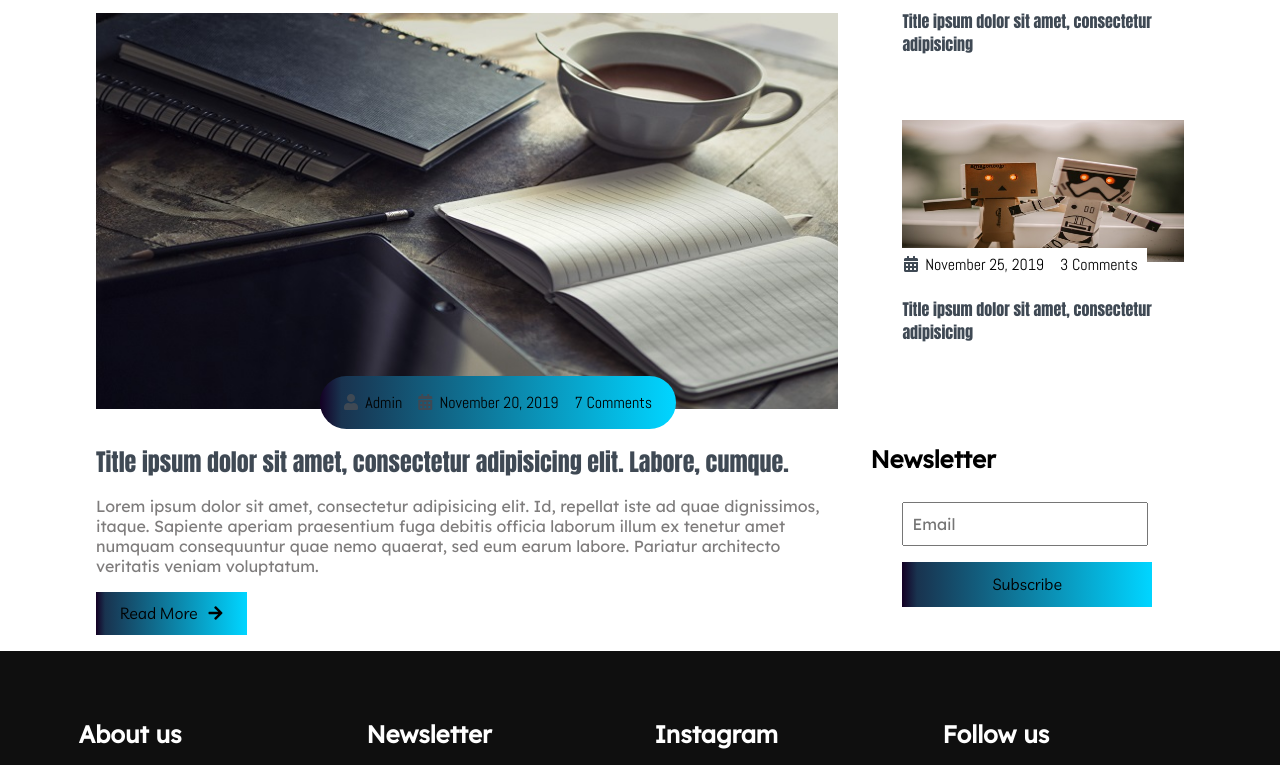
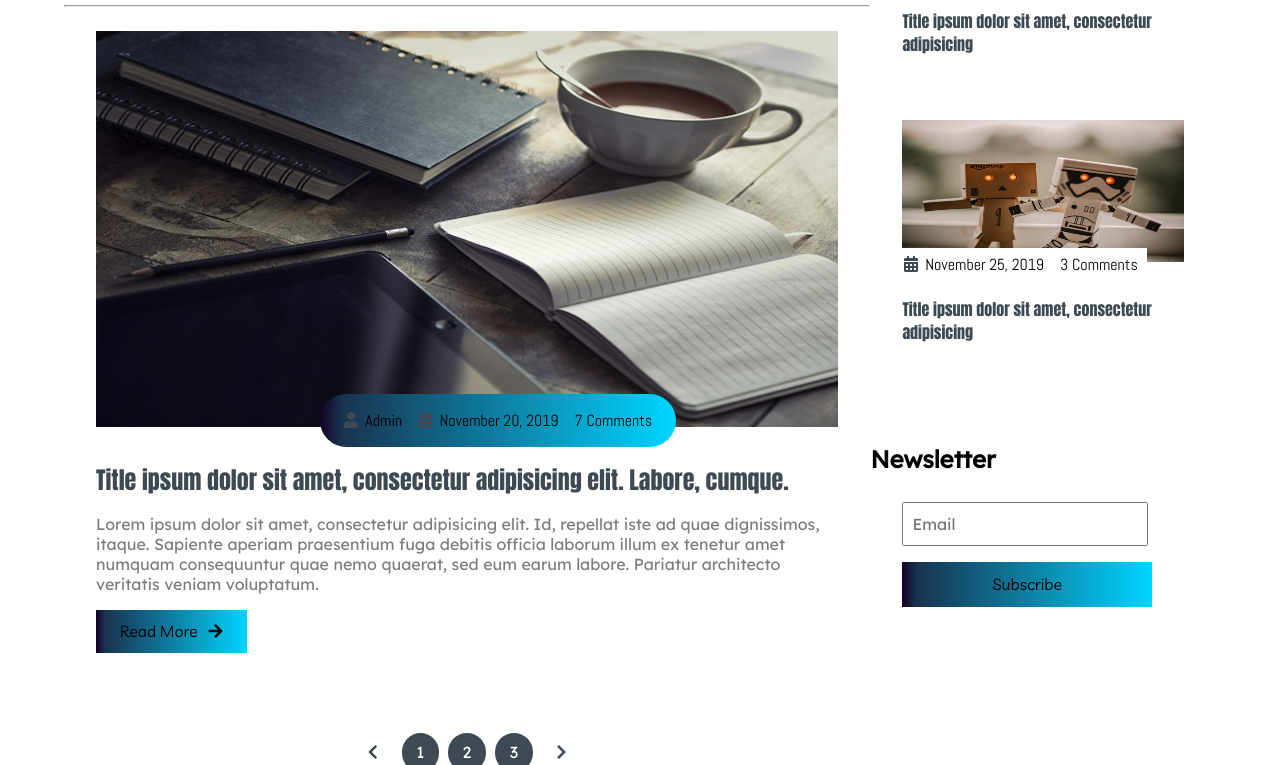
Before and after one commit to ashik570/HTML5-CSS3-Responsive-Design, a plain HTML site: page index.html in a window 1280 px wide. Shown: the part 2240-3005 px from the top of the page. Drawn offline with Linux system fonts and the light colour scheme.

Commit message:
Add Pagination and hr

```diff
--- a/index.html
+++ b/index.html
@@ -146,7 +146,7 @@
 							</button>
 						</div>
 					</div>
-
+			    	<hr>
 					<div class="post-content">
 						<div class="post-image">
 							<div>
@@ -167,7 +167,13 @@
 						</div>
 					</div>
 
-
+					<div class="pagination flex-row">
+						<a href="#"><i class="fas fa-chevron-left"></i></a>
+						<a href="#" class="pages">1</a>
+						<a href="#" class="pages">2</a>
+						<a href="#" class="pages">3</a>
+						<a href="#"><i class="fas fa-chevron-right"></i></a>
+					</div>
 				</div>
 				<aside class="sidebar">
 					<div class="category">
```
